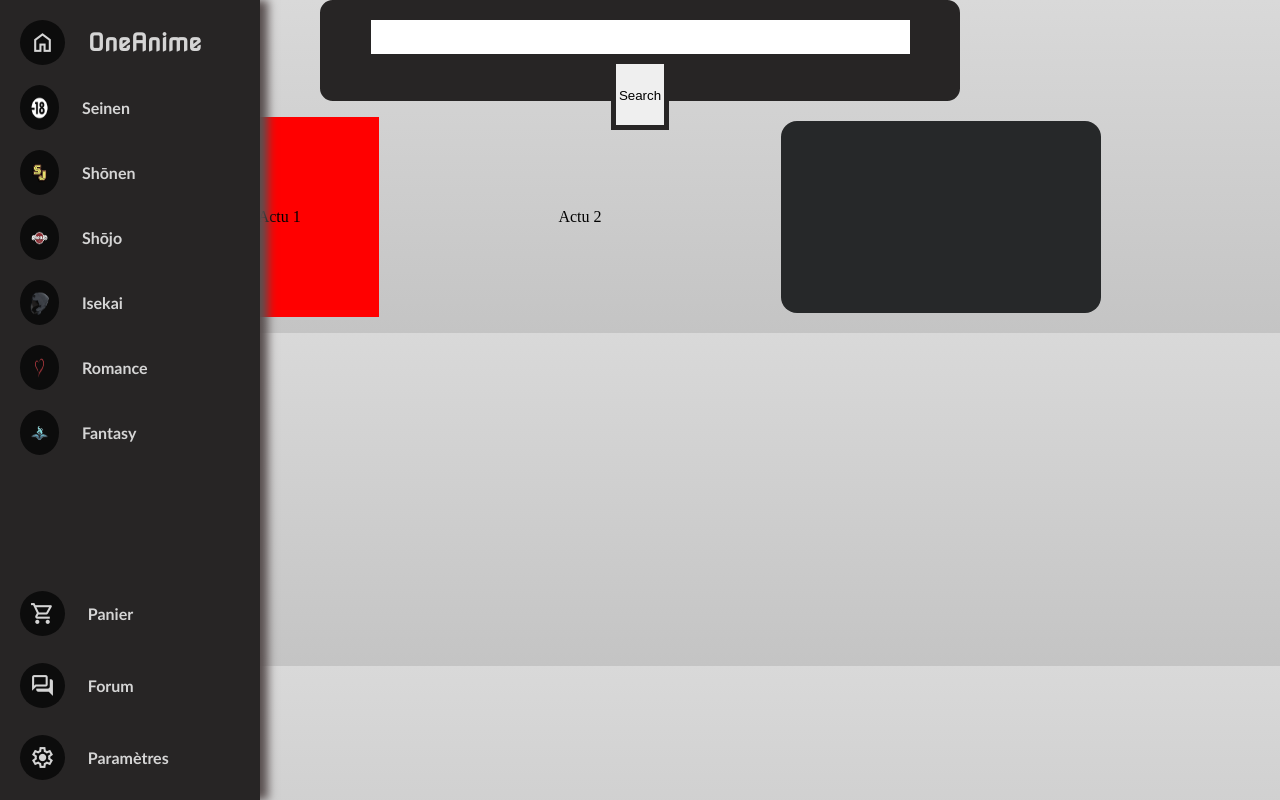
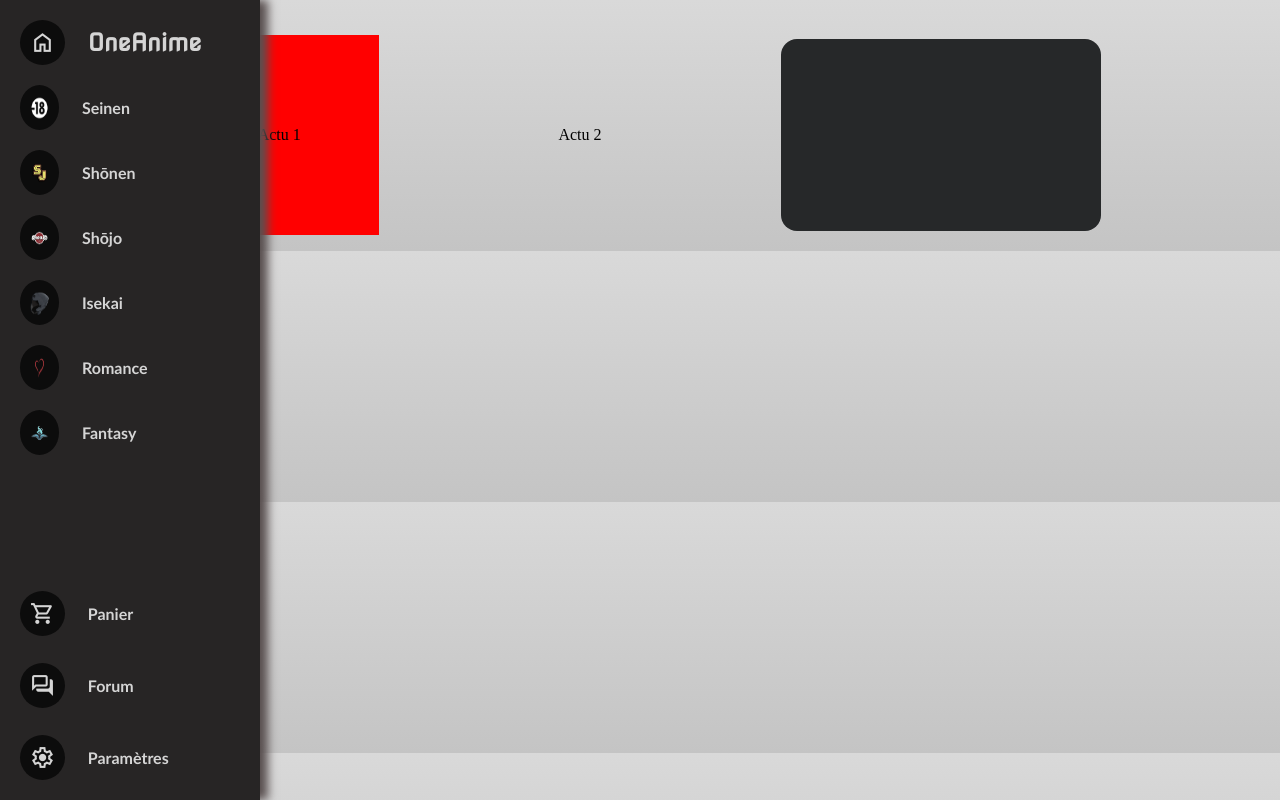
Before and after one commit to Bts-Sio-CCI/OneAnime, a PHP site: page / in a window 1280 px wide. Run offline with PHP 8.4, Linux system fonts and the light colour scheme; a map, chart or similar area stays blank.

Commit message:
try to resolve Calendar and change navbar to seinen and delete it in Home

```diff
--- a/CSS/Accueil/style.css
+++ b/CSS/Accueil/style.css
@@ -136,33 +136,3 @@ li span:nth-child(2) {
     justify-content: space-around;
     align-items: center;
 }
-
-.div-search{
-    background-color: #272525;
-    margin-left: 25%;
-    width: 50%;
-    text-align: center;
-    border: 15px solid #272525;
-    border-radius: 0.8em;
-    box-sizing: border-box;
-}
-
-#search-bar {
-    padding: 8px;
-    font-size: 16px;
-    box-sizing: border-box;
-    width: 90%;
-    border: 5px solid #272525;
-}
-
-.barre{
-    display: flex;
-}
-
-#search-button{
-    width: 9.45%;
-    height: 100%;
-    padding-top: 2px;
-    border: 5px solid #272525;
-    cursor: pointer;
-}
--- a/CSS/Seinen/seinen.css
+++ b/CSS/Seinen/seinen.css
@@ -7,10 +7,6 @@
     box-sizing: border-box;
 }
 
-#main-container {
-	display:flex;
-    background: linear-gradient(#D9D9D9, #f0ebeb);
-}
 
 .menu {
     height: 100%;
--- a/index.html
+++ b/index.html
@@ -9,7 +9,6 @@
     <link rel="stylesheet" type="text/css" href="./CSS/Accueil/calendar.css"/>
     <link rel="icon" type="images/x-icon" href="/assets/logo.png"/>
 </head>
-
 <body>
     <section class="barre">
         <div class="div-search">
```
